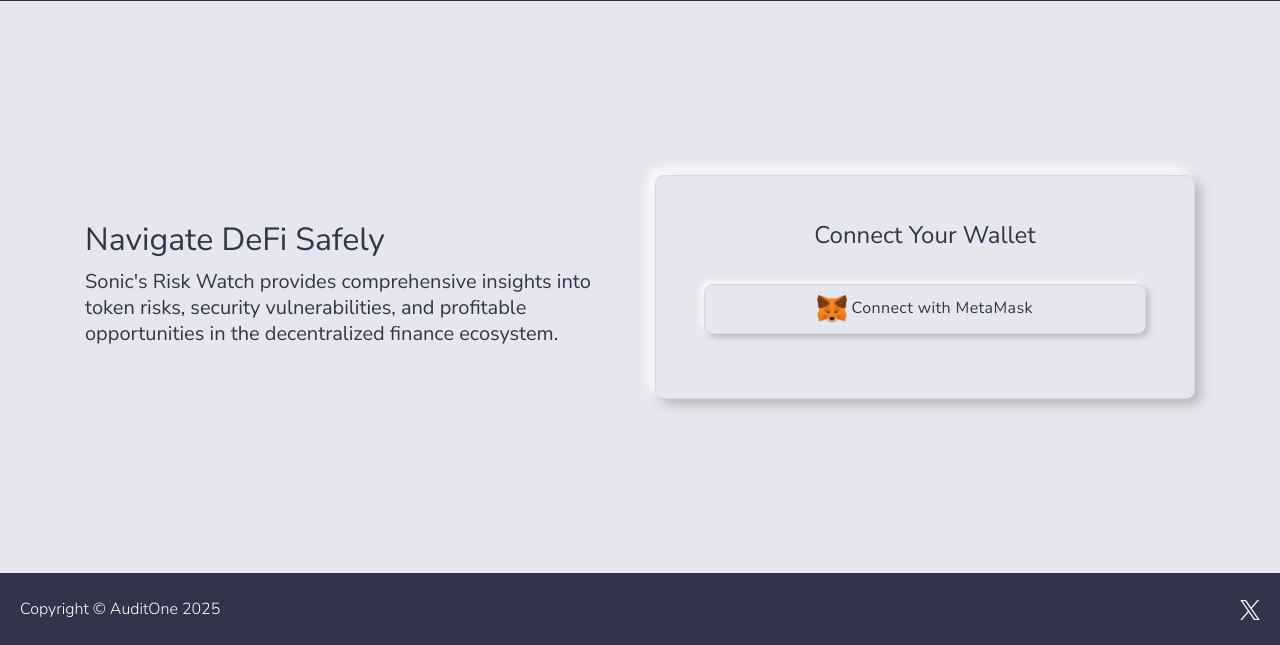
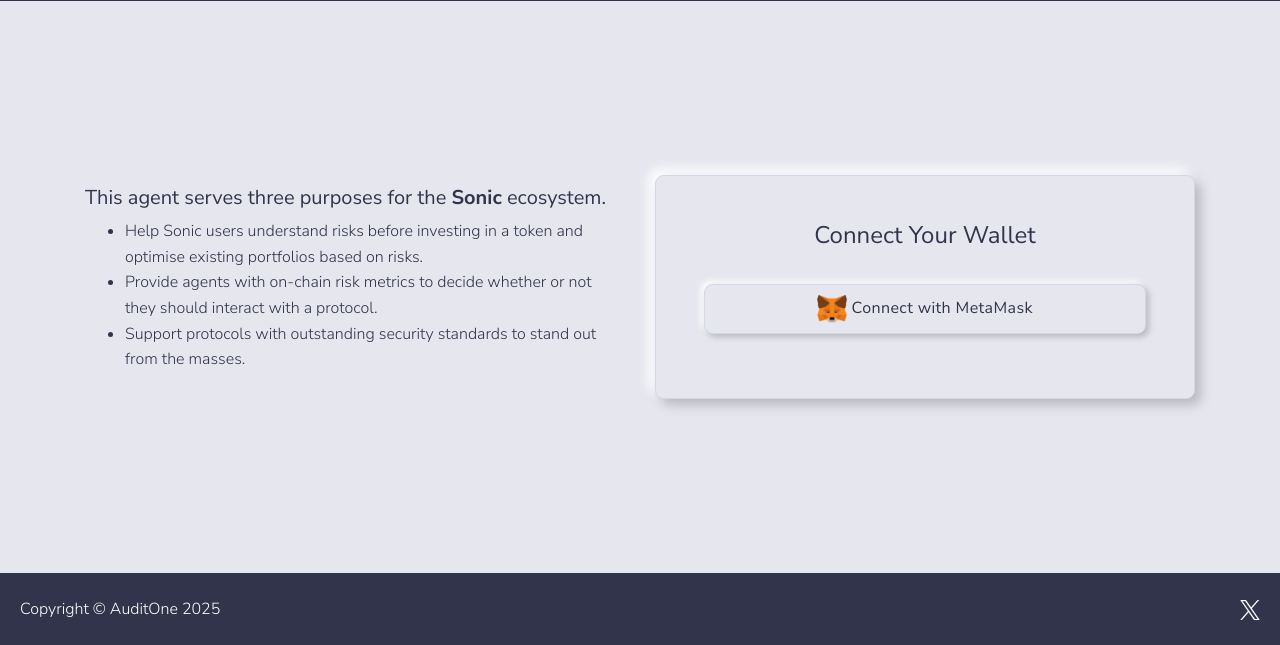
Before and after one commit to AuditoneCodebase/Defi-Sentinel, a Flask app: page /connect-wallet in a window 1280 px wide. Shown: the part 155-800 px from the top of the page. Run offline with Flask 3, Linux system fonts and the light colour scheme.

Commit message:
Update index.html

```diff
--- a/templates/index.html
+++ b/templates/index.html
@@ -63,8 +63,12 @@
             <div class="row justify-content-center align-items-center">
                 <div class="col-md-6 d-flex align-items-center">
                     <div>
-                        <h2>Navigate DeFi Safely</h2>
-                        <h5>Sonic's Risk Watch provides comprehensive insights into token risks, security vulnerabilities, and profitable opportunities in the decentralized finance ecosystem.</h5>
+                        <h5>This agent serves three purposes for the <b>Sonic</b> ecosystem.</h5>
+                        <ul>
+                        <li class="text-dark">Help Sonic users understand risks before investing in a token and optimise existing portfolios based on risks.</li>
+                        <li class="text-dark">Provide agents with on-chain risk metrics to decide whether or not they should interact with a protocol.</li>
+                        <li class="text-dark">Support protocols with outstanding security standards to stand out from the masses.</li>
+                        </ul>
                     </div>
                 </div>
                 <div class="col-md-6">
```
